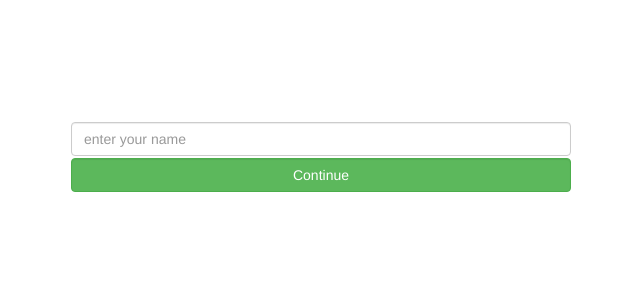
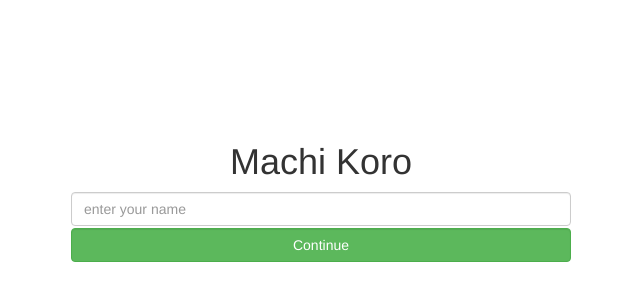
Before and after one commit to boompig/machi-koro, a website: page index.html in a window 1280 px wide. Shown: the part 134-434 px from the top of the page, without its empty margins (319-959 px from the left). Drawn offline with nearby package versions, Linux system fonts and the light colour scheme.

Commit message:
github scss

```diff
--- a/css/visuals.scss
+++ b/css/visuals.scss
@@ -1,3 +1,6 @@
+---
+---
+
 /**
  * Variables
  */
--- a/index.html
+++ b/index.html
@@ -12,11 +12,13 @@
 			href="https://maxcdn.bootstrapcdn.com/bootstrap/3.3.7/css/bootstrap.min.css"
 			integrity="sha384-BVYiiSIFeK1dGmJRAkycuHAHRg32OmUcww7on3RYdg4Va+PmSTsz/K68vbdEjh4u"
 			crossorigin="anonymous" />
+
 		<link rel="stylesheet" href="css/name.css" />
 	</head>
 	<body>
-		<div id="main-container">
+		<div id="main-container" class="container">
 			<form role="form" method="GET" action="visuals.html">
+				<h1 class="header">Machi Koro</h1>
 				<input type="text" class="form-control" name="name" placeholder="enter your name" required="true" />
 				<button class="btn btn-success form-control" type="submit">Continue</button>
 			</form>
```
Also changed, not shown: visuals.html (+1 -1 lines).
